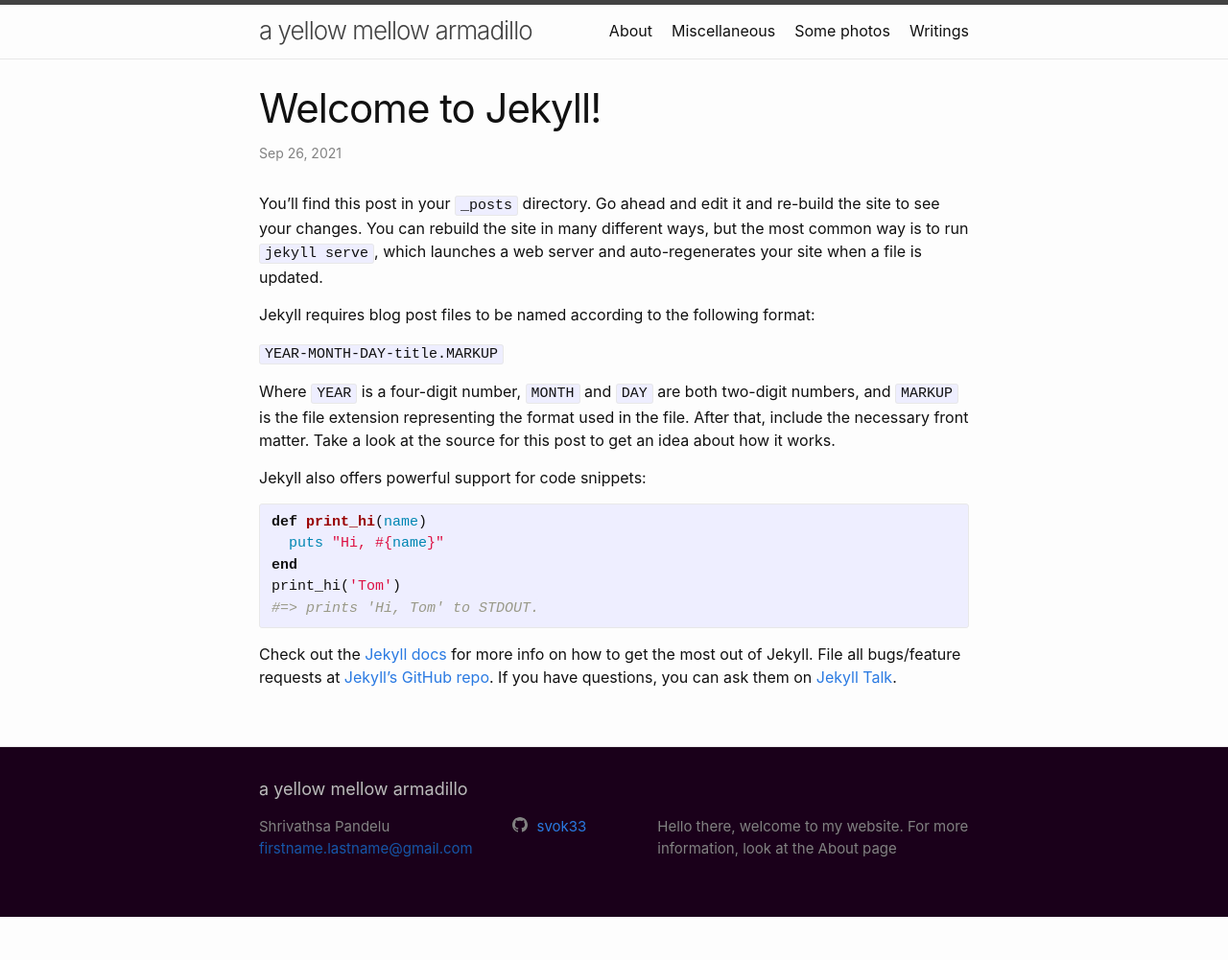
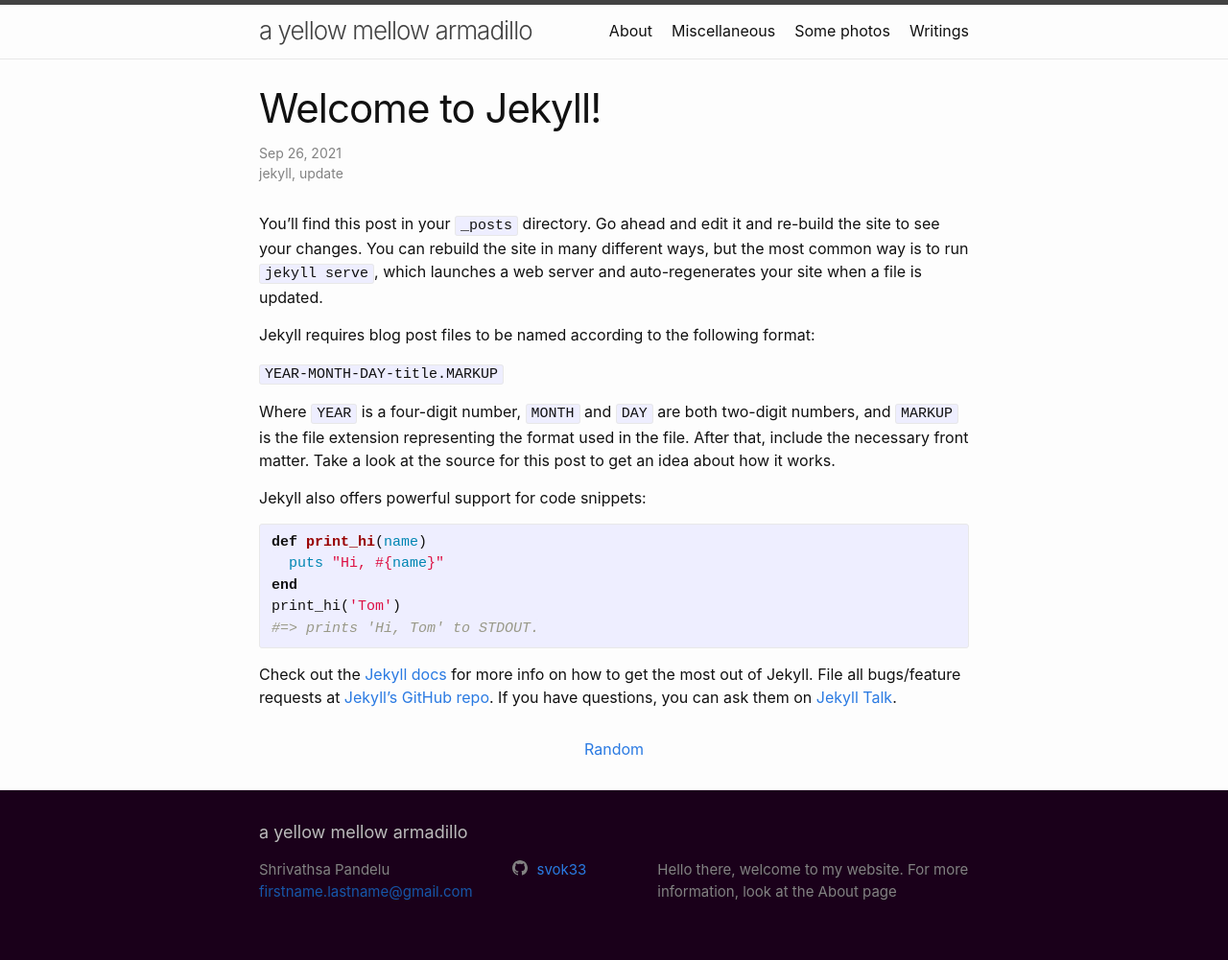
Before and after one commit to shrivathsap/shrivathsap.github.io, a Jekyll site: the page built from _posts/2021-09-26-welcome-to-jekyll.markdown, in a window 1280 px wide. Shown: the whole page at 96% size. Built offline with Jekyll 4.4.1, drawn with Linux system fonts in a browser that asks for light colours; before the commit the page ends 956 px from its top, so only the background shows below that.

Commit message:
added next, previous, random to posts and displaying categories

```diff
--- a/_config.yml
+++ b/_config.yml
@@ -30,6 +30,9 @@
 #default stuff minima theme uses, author appears in footer and feed
 author: Shrivathsa Pandelu
 
+#change format of blog urls
+permalink: /blog/:title
+
 #things not default for minima
 copyright: "ShrivathsaPandelu"
 
--- a/_layouts/post.html
+++ b/_layouts/post.html
@@ -12,7 +12,11 @@
       </time>
       {%- if page.author -%}
         • <span itemprop="author" itemscope itemtype="http://schema.org/Person"><span class="p-author h-card" itemprop="name">{{ page.author }}</span></span>
-      {%- endif -%}</p>
+      {%- endif -%}
+	  <br>
+	  {{ page.categories | join: ', ' }}
+  	</p>
+
   </header>
 
   <div class="post-content e-content" itemprop="articleBody">
@@ -23,5 +27,20 @@
     {%- include disqus_comments.html -%}
   {%- endif -%}
 
+  <!-- thank goodness someone invented space-between -->
+  <div style="display:flex; justify-content: space-between">
+	  {%- if page.previous -%}
+		  <a href={{ page.previous.url }} style={float:left;}> Previous </a>
+	  {% else %}
+		  <div>			</div>
+	  {%- endif -%}
+		  <a href="/random.html">Random</a>
+	  {%- if page.next -%}
+		  <a href={{ page.next.url }} style={float:right;right:0;}> Next </a>
+	  {% else %}
+		  <div>			</div>
+	  {%- endif -%}
+  </div>
+
   <a class="u-url" href="{{ page.url | relative_url }}" hidden></a>
 </article>
```
Also changed, not shown: random.html (added, +33 -0 lines).
